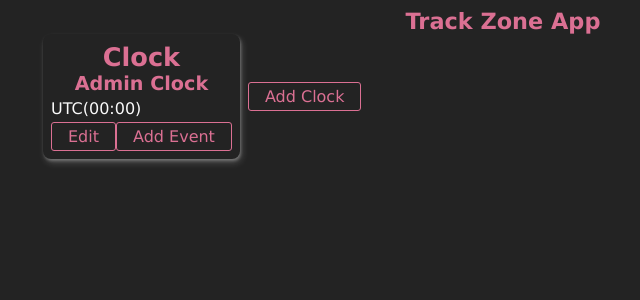
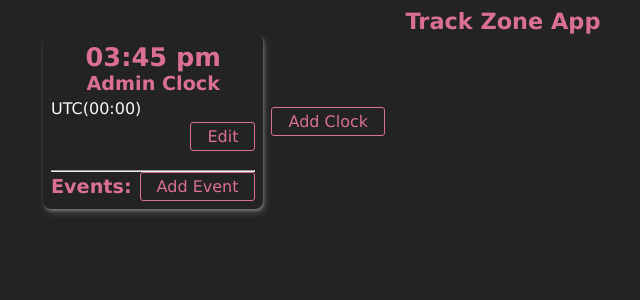
Before and after one commit to rislammb/track-zone-test, a React (Create React App) app: page / in a window 1280 px wide. Shown: the top 300 px of the page, without its empty margins (137-777 px from the left). Built offline with nearby package versions, Linux system fonts and the light colour scheme.

Commit message:
Update Clock.jsx

```diff
--- a/src/components/Clock.jsx
+++ b/src/components/Clock.jsx
@@ -1,5 +1,6 @@
 import useClock from '../hooks/useClock';
 import Card from '../ui/Card';
+import Flex from '../ui/Flex';
 import Title from '../ui/Title';
 import Text from '../ui/Text';
 import Button from '../ui/Button';
@@ -7,24 +8,21 @@ import Button from '../ui/Button';
 const Clock = ({ adminClock, clock, openModal, deleteClock }) => {
   const { state, addEvent, editEvent, deleteEvent, openModal: openEventModal, closeModal } = useClock();
 
-  return clock ? (
+  return (
     <Card>
-      <Title size={'lg'}>Clock</Title>
-      <Title size={'sm'}>{clock.title}</Title>
-      <Text>{`${clock.timeZone}(${clock.difference})`}</Text>
-
-      <Button color={'warning'} onClick={() => deleteClock(clock.id)}>Delete</Button>
-      <Button onClick={() => openModal(clock.id)}>Edit</Button>
-    </Card>
-  ) : (
-    <Card>
-      <Title size={'lg'}>Clock</Title>
-      <Title size={'sm'}>{adminClock.title}</Title>
-      <Text>{`${adminClock.timeZone}(${adminClock.difference})`}</Text>
-
-      <Button onClick={() => openModal('admin')}>Edit</Button>
-
-      <Button onClick={openEventModal}>Add Event</Button>
+      <Title size={'lg'}>03:45 pm</Title>
+      <Title size={'sm'}>{clock ? clock.title : adminClock.title}</Title>
+      <Text>{`${clock ? clock.timeZone : adminClock.timeZone}(${clock ? clock.difference : adminClock.difference})`}</Text>
+      <Flex jc={'end'}>
+        {clock && <Button onClick={() => deleteClock(clock.id)}>Delete</Button>}
+        <Button onClick={() => openModal(clock ? clock.id : 'admin')}>Edit</Button>
+      </Flex>
+      <br />
+      <hr />
+      <Flex jc={'space-between'} ai={'center'}>
+        <Title size={'sm'}>Events:</Title>
+        <Button onClick={openEventModal}>Add Event</Button>
+      </Flex>
       {state.open && <Button onClick={closeModal}>Close</Button>}
     </Card>
   )
```
